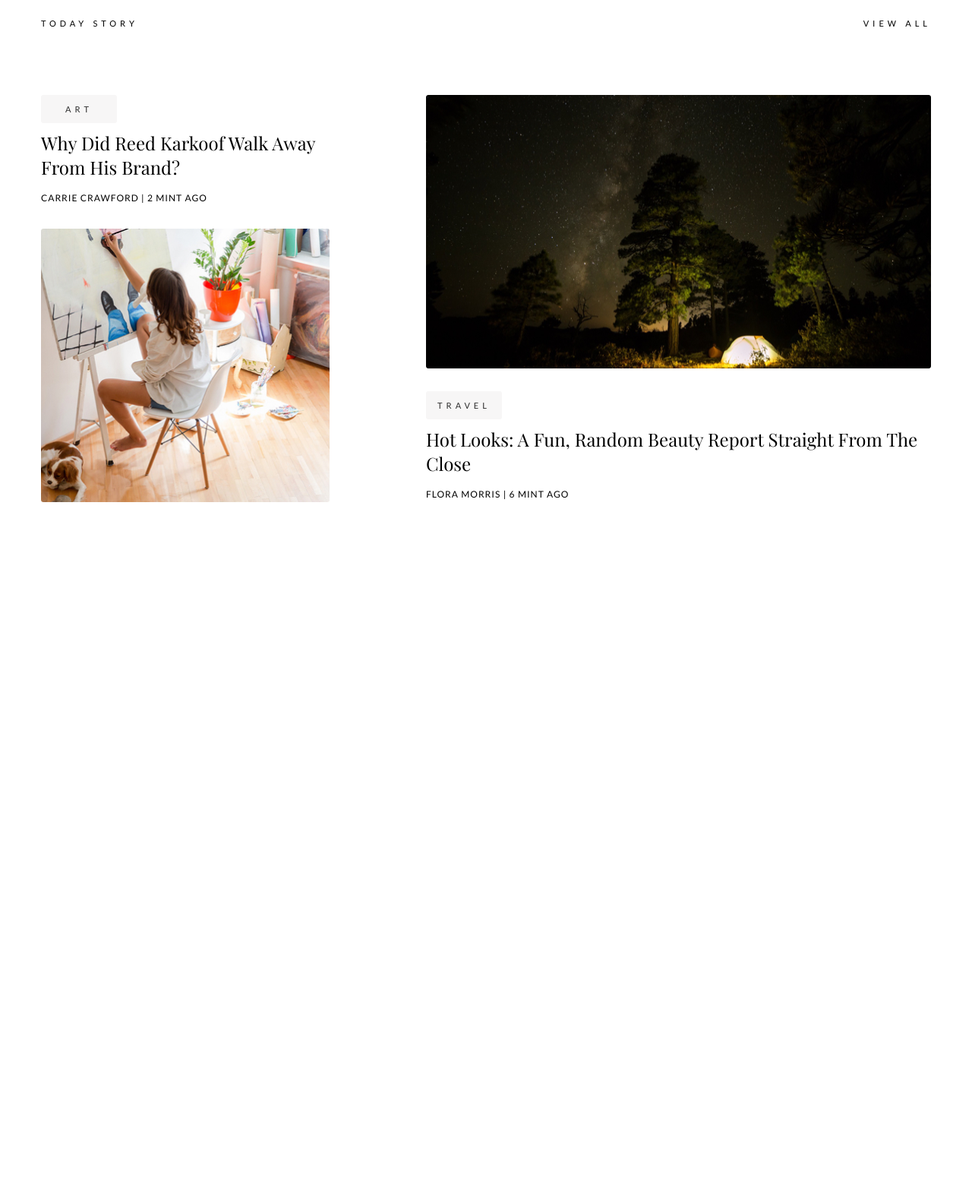
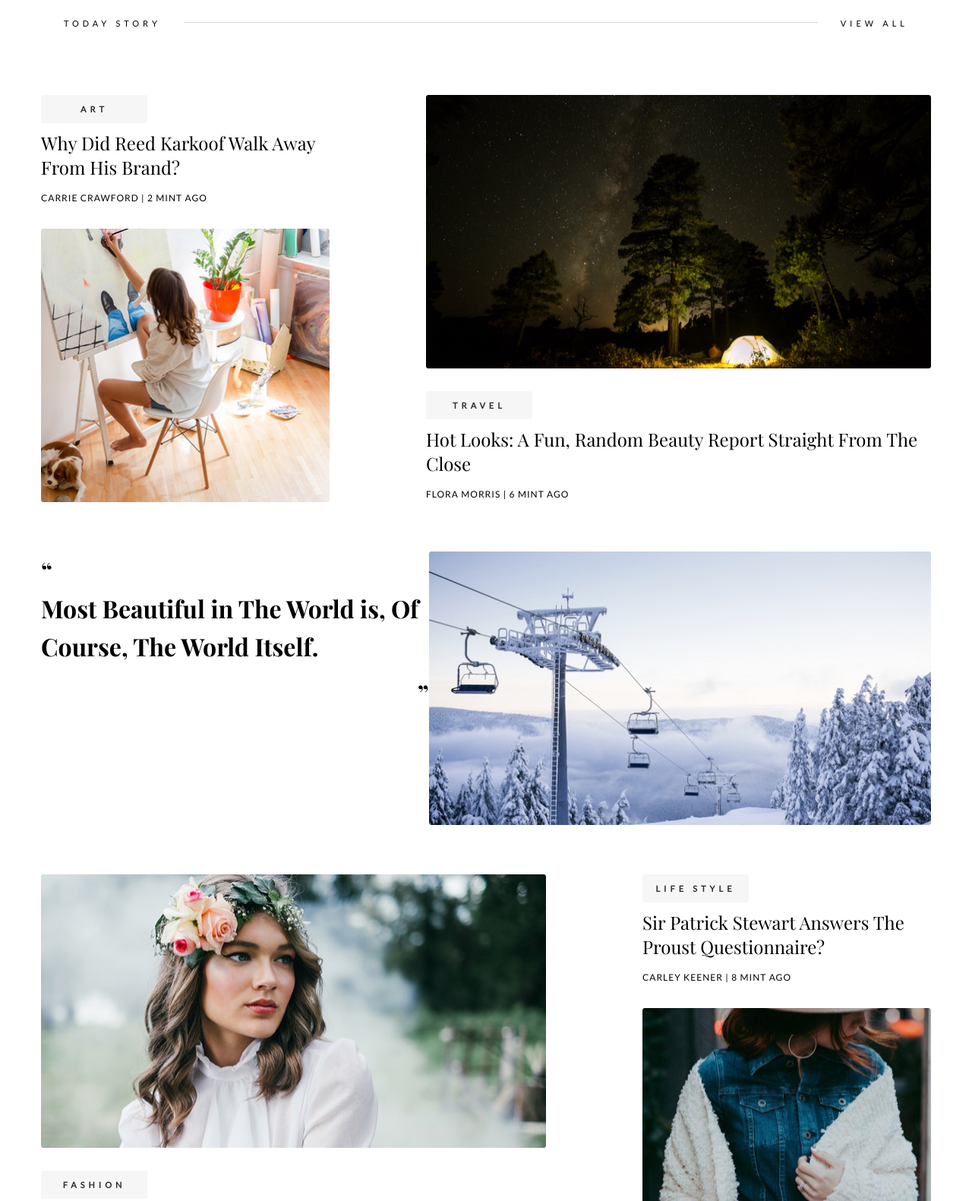
Before and after one commit to trojano31/blog, a website: page src/index.html in a window 1280 px wide. Shown: the part 1080-2661 px from the top of the page at 76% size. Before the commit the page ends 1806 px from the top, so only its background shows below. Drawn offline with nearby package versions, Linux system fonts and the light colour scheme; files that its build step writes are made by us from their sources; files whose address does not match are found by name.

Commit message:
today-story line

```diff
--- a/src/assets/scss/_articles.scss
+++ b/src/assets/scss/_articles.scss
@@ -13,23 +13,25 @@
 	}
 
 	&-tag {
-		width: 100px;
+		//width: 94px;
+		max-width: 140px;
 		height: 37px;
+		margin-bottom: 10px;
+		padding: 10px 4px;
 		color: $color-text;
-		border: 10px solid $color-tag;
 		border-radius: 3px;
 		background-color: $color-tag;
+		letter-spacing: 5px;
 		text-align: center;
-		letter-spacing: 5px;
 		font-size: 11px;
 		text-transform: uppercase;
-		margin-bottom: 10px;
+		font-weight: 700;
 	}
 
 	&-title {
+		font-family: $font-heading;
 		color: inherit;
 		font-weight: 400;
-		font-family: $font-heading;
 		font-size: 24px;
 		text-transform: capitalize;
 		line-height: 32px;
@@ -59,3 +61,26 @@
 		width: 380px;
 	}
 }
+
+.quote-box {
+	display: flex;
+	flex-direction: row;
+	justify-content: space-between;
+	margin-bottom: 35px;  //CHANGE THIS! IT SHOULD BE 65px (IMG MARGIN = 30)
+
+	.big-quote {
+		font-family: $font-heading;
+	}
+
+	.apostrophe {
+
+		&-start {
+
+		}
+
+		&-end {
+			transform: rotate(180deg);
+		}
+	}
+
+}
--- a/src/assets/scss/_today-story.scss
+++ b/src/assets/scss/_today-story.scss
@@ -1,15 +1,30 @@
 .today-story {
-	width: 100%;
 	margin: 230px 0 90px 0;
 	display: flex;
 	flex-direction: row;
 	justify-content: space-between;
 	height: 13px;
+	position: relative;
 
-	h4 {
+	&-title {
 		font-weight: 400;
 		font-size: 11px;
 		letter-spacing: 5px;
 		text-transform: uppercase;
+		display: block;
+		top: 0;
+		left: 0;
+		background-color: $color-white;
+		padding: 0 30px;
+		z-index: 1;
+	}
+
+	&:after{
+		content: '';
+		border-top: 1px solid $color-line;
+		position: absolute;
+		top: 50%;
+		left: 0;
+		right: 0;
 	}
 }
--- a/src/assets/scss/_vars.scss
+++ b/src/assets/scss/_vars.scss
@@ -8,3 +8,4 @@ $color-link: #44c0fe;
 $color-text: #2b2b2b;
 $color-heading: #000;
 $color-tag: #f7f6f6;
+$color-line: #d8d8d8;
--- a/src/index.html
+++ b/src/index.html
@@ -69,9 +69,8 @@
 
 <div class="container">
     <div class="today-story">
-        <h4>Today Story</h4>
-        <span class="line"></span>
-        <h4>View All</h4>
+        <h4 class="today-story-title">Today Story</h4>
+        <h4 class="today-story-title">View All</h4>
     </div>
 </div>
 
@@ -91,6 +90,29 @@
                 <div class="art-details-author-and-date">Flora Morris | 6 Mint Ago</div>
             </div>
         </div>
+
+        <div class="quote-box">
+            <h1 class="big-quote">
+                <div class="apostrophe apostrophe-start">“</div> Most Beautiful in The World is, Of Course, The World Itself.<div class="apostrophe apostrophe-end">“</div>
+            </h1>
+            <img class="art-details-image-horizontal" src="./assets/art-3.jpg">
+        </div>
+
+        <div class="wrapper-horizontal">
+            <div class="art-details art-details-horizontal">
+                <img class=art-details-image-horizontal src="./assets/art-4.jpg" alt="">
+                <div class="art-details-tag">Fashion</div>
+                <a class="art-details-title" href="#">How Bette Davis Became an Icon By Refusing to Conform at Every Turn</a>
+                <div class="art-details-author-and-date">Arthur Hubbard | 56 mint ago</div>
+            </div>
+            <div class="art-details art-details-square">
+                <div class="art-details-tag">Life Style</div>
+                <a class="art-details-title" href="#">Sir Patrick Stewart Answers the Proust Questionnaire?</a>
+                <div class="art-details-author-and-date">Carley Keener | 8 mint ago</div>
+                <img class=art-details-image-square src="./assets/art-5.jpg" alt="">
+            </div>
+        </div>
+
     </div>
 </div>
 </body>
```
Also changed, not shown: dist/assets/art-3.jpg (added), dist/assets/art-4.jpg (added), dist/assets/art-5.jpg (added), dist/css/main.css, dist/index.html, src/assets/scss/_core.scss (line endings or trailing spaces), 1 other file.
